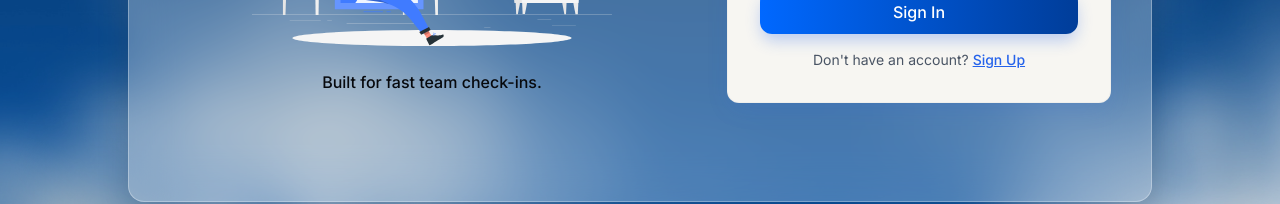
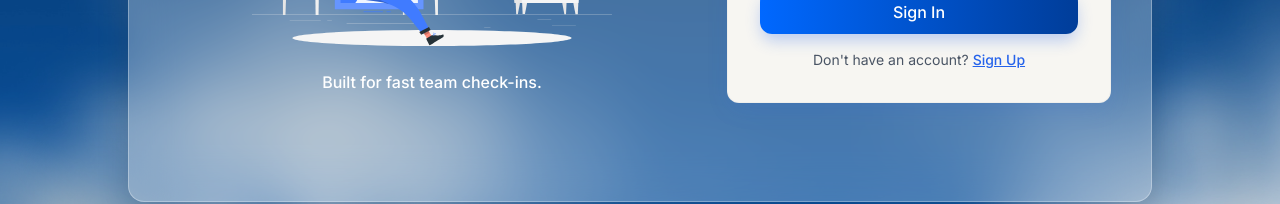
Before and after one commit to Tanvi975/quorum-web, a React (Vite) app: page /login in a window 1280 px wide. Shown: the part 518-722 px from the top of the page. Built offline with nearby package versions, Linux system fonts and the light colour scheme; no server answers.

Commit message:
fix:change color of text

```diff
--- a/src/components/AuthLayout.jsx
+++ b/src/components/AuthLayout.jsx
@@ -28,7 +28,7 @@
     alt="Team collaboration"
     className="w-full max-w-[360px] object-contain mb-6"
   />
-  <p className="text-sm lg:text-base font-medium max-w-md" style={{ color: "#07090D" }}>
+  <p className="text-sm lg:text-base font-medium max-w-md" style={{ color: "#FFFFFF" }}>
     {leftSubtitle}
   </p>
 </div>
```
